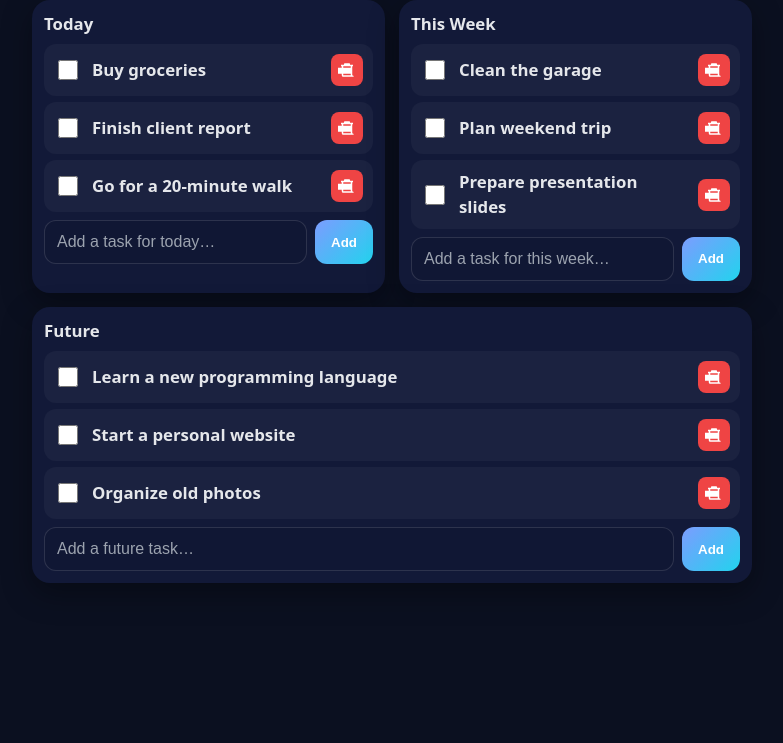
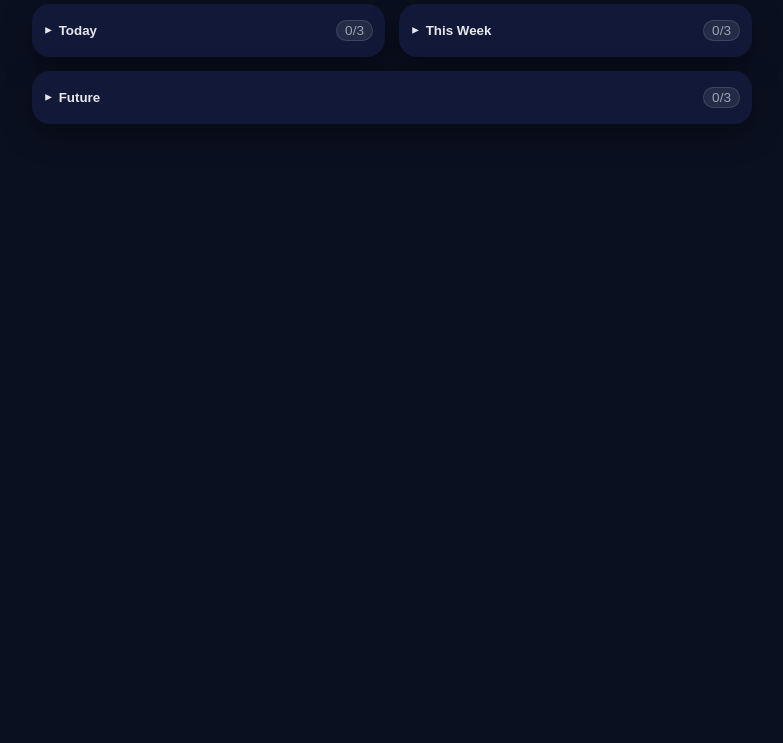
Before and after one commit to dani-julian97/taskTracker, a plain HTML site: page index.html in a window 1280 px wide. Shown: the part 57-800 px from the top of the page, without its empty margins (248-1031 px from the left). Drawn offline with Linux system fonts and the light colour scheme.

Commit message:
Add files via upload

```diff
--- a/index.html
+++ b/index.html
@@ -21,7 +21,13 @@
       --input-bg:rgba(255,255,255,.05); --input-brd:rgba(255,255,255,.18);
     }
     *{box-sizing:border-box}
-    body{margin:0;padding:12px;font:16px/1.45 system-ui, -apple-system, Segoe UI, Roboto, Arial; background:var(--bg); color:var(--text)}
+    body{
+      margin:0;
+      padding:12px;
+      padding-top: calc(16px + env(safe-area-inset-top)); /* keep below iOS time/status bar */
+      font:16px/1.45 system-ui, -apple-system, Segoe UI, Roboto, Arial;
+      background:var(--bg); color:var(--text)
+    }
     .app{max-width:720px;margin:0 auto}
     header{display:flex;justify-content:space-between;align-items:center;padding-bottom:10px}
     header h1{font-size:1.2rem;margin:0}
@@ -30,6 +36,27 @@
     .grid{display:grid;gap:14px}
     .card{background:var(--card);border-radius:var(--radius);padding:12px;box-shadow:var(--shadow)}
     .card h2{margin:0 0 8px;font-size:1.05rem}
+
+    /* collapsible header as a button */
+    .section-toggle{
+      width:100%; display:flex; align-items:center; justify-content:space-between;
+      background:transparent; color:var(--text); border:0; padding:4px 0; cursor:pointer;
+      -webkit-tap-highlight-color: transparent;
+    }
+    .section-toggle .left{display:flex; align-items:center; gap:8px}
+    .section-toggle .badge{
+      background:rgba(255,255,255,.08); border:1px solid rgba(255,255,255,.12);
+      padding:2px 8px; border-radius:999px; font-size:.85rem; color:var(--muted);
+    }
+    .section-toggle .chev{transition: transform .2s ease}
+    .card.collapsed .section-toggle .chev{transform:rotate(-90deg)}
+
+    .section-body{
+      overflow:hidden; transition:max-height .2s ease;
+    }
+    .card.collapsed .section-body{max-height:0}
+    .card.expanded .section-body{max-height:1200px} /* big enough to reveal content */
+
     .tasks{list-style:none;margin:0;padding:0;min-height:8px}
     .droptarget.drop-active{outline:2px dashed rgba(124,156,255,.5);outline-offset:4px}
     .droptarget.drop-over{outline-color: var(--accent)}
@@ -54,12 +81,16 @@
 
     input[type="checkbox"]{width:20px;height:20px;accent-color:var(--accent)}
     .btn-delete{
-      appearance:none;background:var(--danger);border:0;border-radius:8px;width:32px;height:32px;
-      display:flex;align-items:center;justify-content:center;cursor:pointer;transition:filter .15s ease, transform .05s ease
+      appearance:none; -webkit-appearance:none;
+      background:var(--danger); border:0; border-radius:8px; width:32px; height:32px;
+      display:flex; align-items:center; justify-content:center; cursor:pointer;
+      transition:filter .15s ease, transform .05s ease;
+      line-height:0; color:transparent; overflow:hidden; /* avoid stray white mark */
+      -webkit-tap-highlight-color: transparent;
     }
     .btn-delete:hover{filter:brightness(1.05)}
     .btn-delete:active{transform:scale(.98)}
-    .btn-delete svg{width:18px;height:18px;fill:#fff}
+    .btn-delete svg{width:18px;height:18px;fill:#fff; display:block}
 
     .add{display:grid;grid-template-columns:1fr auto;gap:8px;margin-top:8px}
     .add input[type="text"]{
@@ -96,37 +127,62 @@
         Tap a task to edit. Long-press to start dragging on mobile. Drag to move between lists. Auto-scroll kicks in near the screen edges.
       </p>
 
-      <section class="card">
-        <h2>Today</h2>
+      <section class="card" id="card-today">
+        <button class="section-toggle" data-bucket="today" aria-expanded="false">
+          <span class="left">
+            <span class="chev">▾</span>
+            <strong>Today</strong>
+          </span>
+          <span class="badge" id="count-today">0/0</span>
+        </button>
+        <div class="section-body">
           <ul class="tasks droptarget" id="list-today" data-bucket="today"></ul>
           <div class="add">
             <input type="text" id="add-today" placeholder="Add a task for today…" />
             <button type="button" onclick="addTask('today')">Add</button>
           </div>
+        </div>
       </section>
 
-      <section class="card">
-        <h2>This Week</h2>
+      <section class="card" id="card-week">
+        <button class="section-toggle" data-bucket="week" aria-expanded="false">
+          <span class="left">
+            <span class="chev">▾</span>
+            <strong>This Week</strong>
+          </span>
+          <span class="badge" id="count-week">0/0</span>
+        </button>
+        <div class="section-body">
           <ul class="tasks droptarget" id="list-week" data-bucket="week"></ul>
           <div class="add">
             <input type="text" id="add-week" placeholder="Add a task for this week…" />
             <button type="button" onclick="addTask('week')">Add</button>
           </div>
+        </div>
       </section>
 
-      <section class="card future">
-        <h2>Future</h2>
+      <section class="card future" id="card-future">
+        <button class="section-toggle" data-bucket="future" aria-expanded="false">
+          <span class="left">
+            <span class="chev">▾</span>
+            <strong>Future</strong>
+          </span>
+          <span class="badge" id="count-future">0/0</span>
+        </button>
+        <div class="section-body">
           <ul class="tasks droptarget" id="list-future" data-bucket="future"></ul>
           <div class="add">
             <input type="text" id="add-future" placeholder="Add a future task…" />
             <button type="button" onclick="addTask('future')">Add</button>
+          </div>
         </div>
       </section>
     </main>
   </div>
 
   <script>
-    const storageKey = 'task-tracker:v11';
+    const storageKey = 'task-tracker:v12';
+    const collapseKey = 'task-tracker:collapsed';
     const initialData = {
       today: [
         { id: crypto.randomUUID(), title: 'Buy groceries', done: false },
@@ -146,10 +202,14 @@
     };
 
     let state = JSON.parse(localStorage.getItem(storageKey)) || initialData;
+    let collapsed = JSON.parse(localStorage.getItem(collapseKey)) || { today:true, week:true, future:true };
 
     function save(){
       localStorage.setItem(storageKey, JSON.stringify(state));
       updateProgress();
+    }
+    function saveCollapsed(){
+      localStorage.setItem(collapseKey, JSON.stringify(collapsed));
     }
 
     function render(){
@@ -157,18 +217,44 @@
         const list = document.getElementById('list-' + bucket);
         list.innerHTML = '';
         state[bucket].forEach(task => list.appendChild(taskItem(task, bucket)));
+        updateSectionCount(bucket);
+        setSectionCollapsed(bucket, !!collapsed[bucket]);
       });
       bindDropZones();
       updateProgress();
       bindAddInputsEnter();
+      bindToggles();
+    }
+
+    function bindToggles(){
+      document.querySelectorAll('.section-toggle').forEach(btn=>{
+        btn.onclick = ()=>{
+          const bucket = btn.dataset.bucket;
+          collapsed[bucket] = !collapsed[bucket];
+          saveCollapsed();
+          setSectionCollapsed(bucket, collapsed[bucket]);
+        };
+      });
+    }
+
+    function setSectionCollapsed(bucket, isCollapsed){
+      const card = document.getElementById('card-' + bucket);
+      const btn = card.querySelector('.section-toggle');
+      card.classList.toggle('collapsed', isCollapsed);
+      card.classList.toggle('expanded', !isCollapsed);
+      btn.setAttribute('aria-expanded', (!isCollapsed).toString());
+    }
+
+    function updateSectionCount(bucket){
+      const total = state[bucket].length;
+      const done = state[bucket].filter(t=>t.done).length;
+      document.getElementById('count-'+bucket).textContent = `${done}/${total}`;
     }
 
     function bindAddInputsEnter(){
       ['today','week','future'].forEach(bucket=>{
         const inp = document.getElementById('add-' + bucket);
-        inp.onkeydown = (e) => {
-          if (e.key === 'Enter') { addTask(bucket); }
-        };
+        inp.onkeydown = (e) => { if (e.key === 'Enter') { addTask(bucket); } };
       });
     }
 
@@ -225,6 +311,7 @@
         const newTitleDiv = createTitleDiv(task);
         li.replaceChild(newTitleDiv, input);
         setupDrag(li, task, li.dataset.bucket);
+        updateSectionCount(bucket);
       };
 
       const cancel = () => {
@@ -257,6 +344,7 @@
         task.done = cb.checked;
         save();
         title.classList.toggle('strike', task.done);
+        updateSectionCount(bucket);
       });
 
       const title = createTitleDiv(task);
@@ -266,12 +354,11 @@
       del.title = 'Remove task';
       del.setAttribute('aria-label', 'Remove task');
       del.innerHTML = `<svg viewBox="0 0 24 24" aria-hidden="true">
-        <path d="M9 3h6a1 1 0 0 1 1 1v1h4v2h-1v12a2 2 0 0 1-2 2H7a2 2 0 0 1-2-2V7H4V5h4V4a1 1 0 0 1 1-1zm1 4H7v12h10V7h-3H10zm1 2h2v8h-2V9zm-4 0h2v8H7V9zm8 0h2v8H-2V9z"/>
-      </svg>`.replace("-2","2"); // tiny fix to avoid accidental negative in heredoc
-      del.addEventListener('click', () => removeTask(task.id, bucket));
+        <path d="M9 3h6a1 1 0 0 1 1 1v1h4v2h-1v12a2 2 0 0 1-2 2H7a2 2 0 0 1-2-2V7H4V5h4V4a1 1 0 0 1 1-1zm1 4H7v12h10V7h-3H10zm1 2h2v8h-2V9zm-4 0h2v8H7V9zm8 0h2v8h-2V9z"/>
+      </svg>`;
+      del.addEventListener('click', () => { removeTask(task.id, bucket); updateSectionCount(bucket); });
 
-      const isDesktop = !isTouch;
-      if (isDesktop) {
+      if (!isTouch) {
         // Desktop native DnD
         li.addEventListener('dragstart', (e) => {
           const active = document.activeElement;
@@ -303,9 +390,8 @@
       let offsetX = 0, offsetY = 0;
       let currentZone = null;
 
-      // Auto-scroll state
-      const EDGE = 80;         // px from viewport edge where auto-scroll starts
-      const MAX_SPEED = 20;    // px per frame (~60fps)
+      const EDGE = 80;
+      const MAX_SPEED = 20;
       let lastPointer = {x:0,y:0};
       let rafId = null;
 
@@ -490,6 +576,7 @@
       input.value = '';
       save(); render();
       input.focus();
+      updateSectionCount(bucket);
     }
 
     function removeTask(id, bucket){
@@ -501,8 +588,11 @@
       const all = [...state.today, ...state.week, ...state.future];
       const done = all.filter(t => t.done).length;
       document.getElementById('progressPill').textContent = `${done}/${all.length} done`;
+      // update section badges too (in case called directly)
+      ['today','week','future'].forEach(updateSectionCount);
     }
 
+    // Initial render and ensure collapsed UI reflects saved state
     render();
   </script>
 </body>
```
Also changed, not shown: 1 other file. Lines whose indentation alone changed are shown as unchanged.
